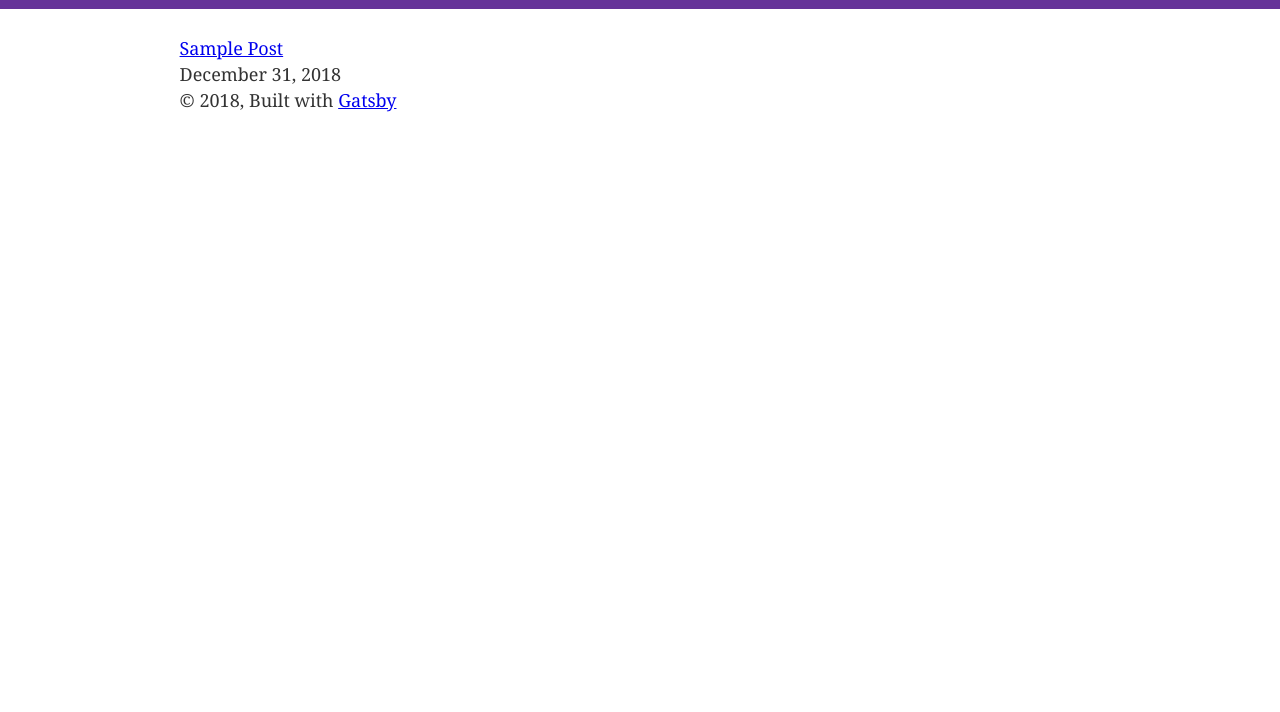
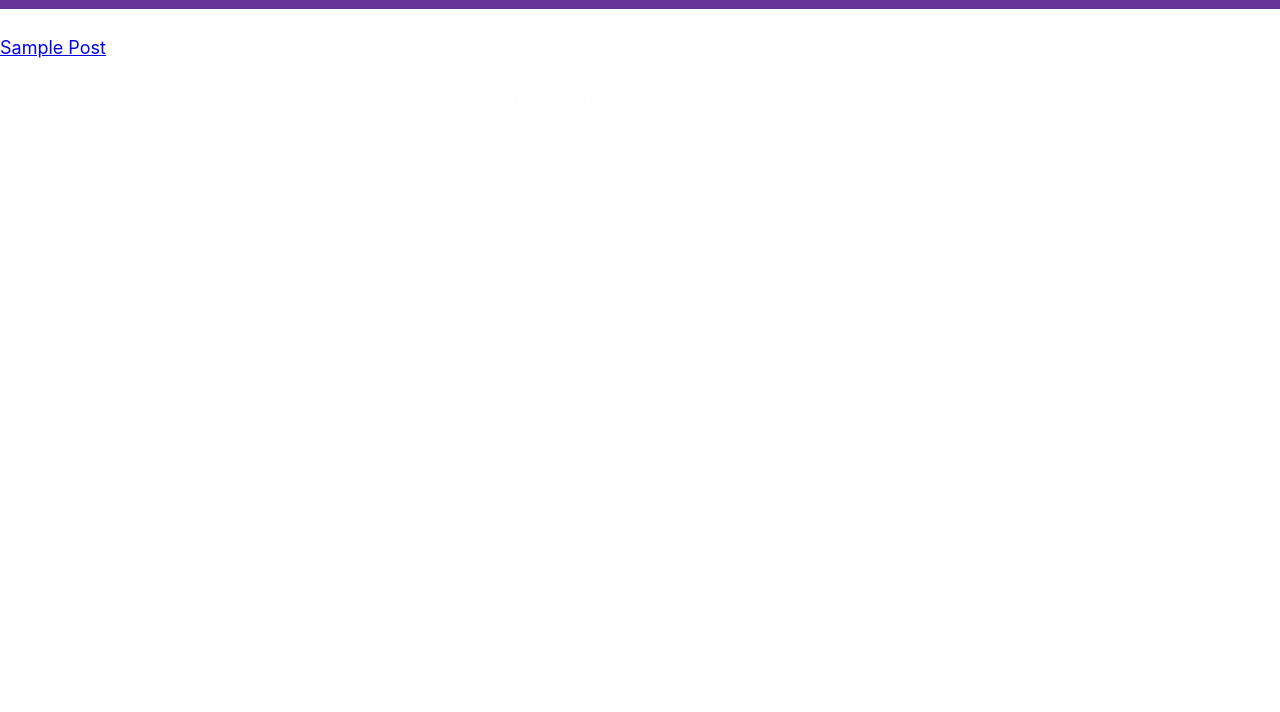
Before and after one commit to audiolion/castner.tech, a Gatsby site: page / in a window 1280 px wide. Shown: the part 88-800 px from the top of the page. Built offline with nearby package versions, Linux system fonts and the light colour scheme; Gatsby itself is replaced by a stand-in of ours.

Commit message:
feat(components): Layout now using rebass and ThemeProvider

```diff
--- a/src/components/Layout.tsx
+++ /dev/null
@@ -1,37 +0,0 @@
-import React from 'react';
-import { StaticQuery, graphql } from 'gatsby';
-
-import { Header } from './Header';
-import './layout.css';
-
-export const Layout = ({ children }) => (
-  <StaticQuery
-    query={graphql`
-      query SiteTitleQuery {
-        site {
-          siteMetadata {
-            title
-          }
-        }
-      }
-    `}
-    render={data => (
-      <>
-        <Header siteTitle={data.site.siteMetadata.title} />
-        <div
-          style={{
-            margin: `0 auto`,
-            maxWidth: 960,
-            padding: `0px 1.0875rem 1.45rem`,
-            paddingTop: 0,
-          }}
-        >
-          {children}
-          <footer>
-            © 2018, Built with <a href="https://www.gatsbyjs.org">Gatsby</a>
-          </footer>
-        </div>
-      </>
-    )}
-  />
-);
--- /dev/null
+++ b/src/components/Layout/index.tsx
@@ -0,0 +1,34 @@
+import React from 'react';
+import { StaticQuery, graphql } from 'gatsby';
+import { ThemeProvider } from 'styled-components';
+import { Box } from 'rebass';
+
+import { Header } from '../Header';
+import { Footer } from '../Footer';
+import { theme } from '../../utils/theme';
+import './layout.css';
+
+export const Layout = ({ children }) => (
+  <StaticQuery
+    query={graphql`
+      query SiteTitleQuery {
+        site {
+          siteMetadata {
+            title
+          }
+        }
+      }
+    `}
+    render={data => (
+      <ThemeProvider theme={theme}>
+        <>
+          <Header siteTitle={data.site.siteMetadata.title} />
+          <Box as="main" bg="background" color="white">
+            {children}
+            <Footer />
+          </Box>
+        </>
+      </ThemeProvider>
+    )}
+  />
+);
--- a/src/components/layout.css
+++ b/src/components/Layout/layout.css
@@ -183,7 +183,8 @@
   font: inherit;
 }
 html {
-  font: 112.5%/1.45em georgia, serif;
+  font: 112.5%/1.45em -apple-system, BlinkMacSystemFont, Segoe UI, Roboto, Oxygen, Ubuntu, Cantarell,
+    Fira Sans, Droid Sans, Helvetica Neue, sans-serif;
   box-sizing: border-box;
   overflow-y: scroll;
 }
@@ -198,7 +199,8 @@
 }
 body {
   color: hsla(0, 0%, 0%, 0.8);
-  font-family: georgia, serif;
+  font-family: -apple-system, BlinkMacSystemFont, Segoe UI, Roboto, Oxygen, Ubuntu, Cantarell,
+    Fira Sans, Droid Sans, Helvetica Neue, sans-serif;
   font-weight: normal;
   word-wrap: break-word;
   font-kerning: normal;
@@ -228,8 +230,8 @@
   padding-top: 0;
   margin-bottom: 1.45rem;
   color: inherit;
-  font-family: -apple-system, BlinkMacSystemFont, Segoe UI, Roboto, Oxygen,
-    Ubuntu, Cantarell, Fira Sans, Droid Sans, Helvetica Neue, sans-serif;
+  font-family: -apple-system, BlinkMacSystemFont, Segoe UI, Roboto, Oxygen, Ubuntu, Cantarell,
+    Fira Sans, Droid Sans, Helvetica Neue, sans-serif;
   font-weight: bold;
   text-rendering: optimizeLegibility;
   font-size: 2.25rem;
@@ -245,8 +247,8 @@
   padding-top: 0;
   margin-bottom: 1.45rem;
   color: inherit;
-  font-family: -apple-system, BlinkMacSystemFont, Segoe UI, Roboto, Oxygen,
-    Ubuntu, Cantarell, Fira Sans, Droid Sans, Helvetica Neue, sans-serif;
+  font-family: -apple-system, BlinkMacSystemFont, Segoe UI, Roboto, Oxygen, Ubuntu, Cantarell,
+    Fira Sans, Droid Sans, Helvetica Neue, sans-serif;
   font-weight: bold;
   text-rendering: optimizeLegibility;
   font-size: 1.62671rem;
@@ -262,8 +264,8 @@
   padding-top: 0;
   margin-bottom: 1.45rem;
   color: inherit;
-  font-family: -apple-system, BlinkMacSystemFont, Segoe UI, Roboto, Oxygen,
-    Ubuntu, Cantarell, Fira Sans, Droid Sans, Helvetica Neue, sans-serif;
+  font-family: -apple-system, BlinkMacSystemFont, Segoe UI, Roboto, Oxygen, Ubuntu, Cantarell,
+    Fira Sans, Droid Sans, Helvetica Neue, sans-serif;
   font-weight: bold;
   text-rendering: optimizeLegibility;
   font-size: 1.38316rem;
@@ -279,8 +281,8 @@
   padding-top: 0;
   margin-bottom: 1.45rem;
   color: inherit;
-  font-family: -apple-system, BlinkMacSystemFont, Segoe UI, Roboto, Oxygen,
-    Ubuntu, Cantarell, Fira Sans, Droid Sans, Helvetica Neue, sans-serif;
+  font-family: -apple-system, BlinkMacSystemFont, Segoe UI, Roboto, Oxygen, Ubuntu, Cantarell,
+    Fira Sans, Droid Sans, Helvetica Neue, sans-serif;
   font-weight: bold;
   text-rendering: optimizeLegibility;
   font-size: 1rem;
@@ -296,8 +298,8 @@
   padding-top: 0;
   margin-bottom: 1.45rem;
   color: inherit;
-  font-family: -apple-system, BlinkMacSystemFont, Segoe UI, Roboto, Oxygen,
-    Ubuntu, Cantarell, Fira Sans, Droid Sans, Helvetica Neue, sans-serif;
+  font-family: -apple-system, BlinkMacSystemFont, Segoe UI, Roboto, Oxygen, Ubuntu, Cantarell,
+    Fira Sans, Droid Sans, Helvetica Neue, sans-serif;
   font-weight: bold;
   text-rendering: optimizeLegibility;
   font-size: 0.85028rem;
@@ -313,8 +315,8 @@
   padding-top: 0;
   margin-bottom: 1.45rem;
   color: inherit;
-  font-family: -apple-system, BlinkMacSystemFont, Segoe UI, Roboto, Oxygen,
-    Ubuntu, Cantarell, Fira Sans, Droid Sans, Helvetica Neue, sans-serif;
+  font-family: -apple-system, BlinkMacSystemFont, Segoe UI, Roboto, Oxygen, Ubuntu, Cantarell,
+    Fira Sans, Droid Sans, Helvetica Neue, sans-serif;
   font-weight: bold;
   text-rendering: optimizeLegibility;
   font-size: 0.78405rem;
@@ -594,8 +596,8 @@
 code {
   background-color: hsla(0, 0%, 0%, 0.04);
   border-radius: 3px;
-  font-family: 'SFMono-Regular', Consolas, 'Roboto Mono', 'Droid Sans Mono',
-    'Liberation Mono', Menlo, Courier, monospace;
+  font-family: 'SFMono-Regular', Consolas, 'Roboto Mono', 'Droid Sans Mono', 'Liberation Mono',
+    Menlo, Courier, monospace;
   padding: 0;
   padding-top: 0.2em;
   padding-bottom: 0.2em;
```
